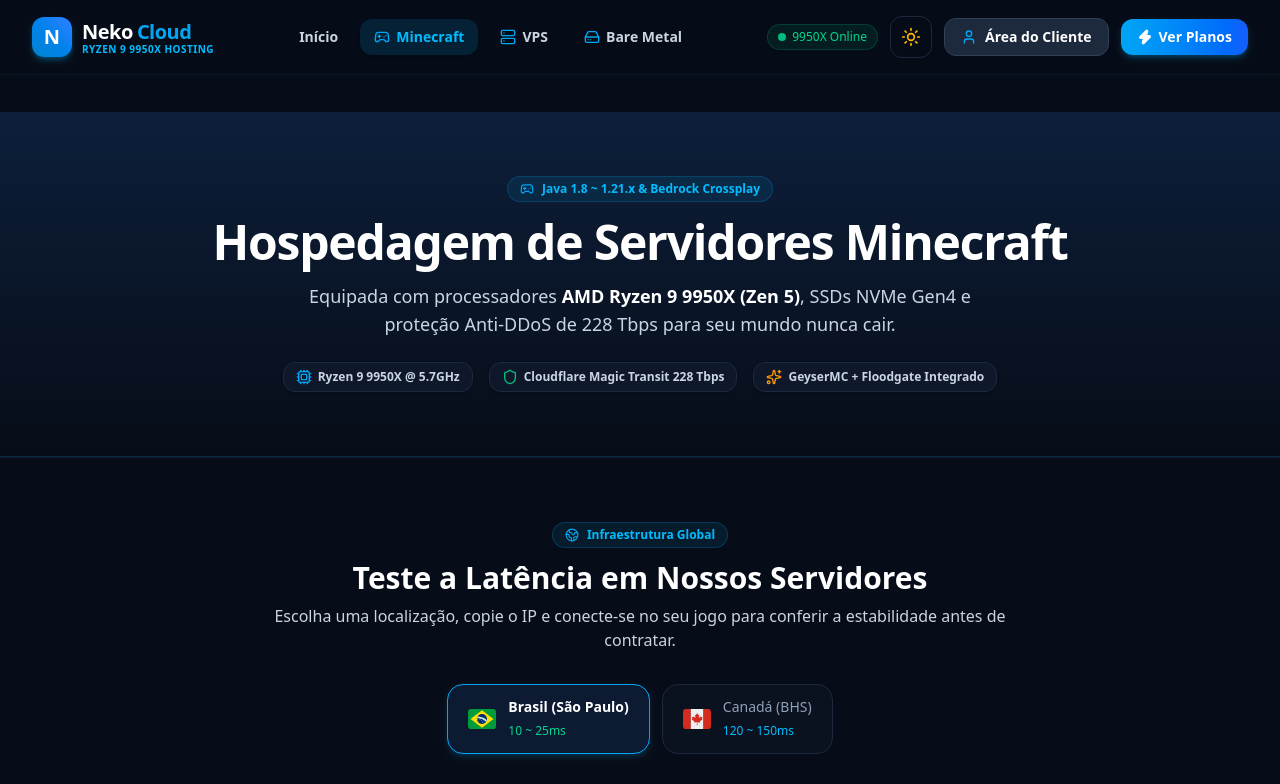
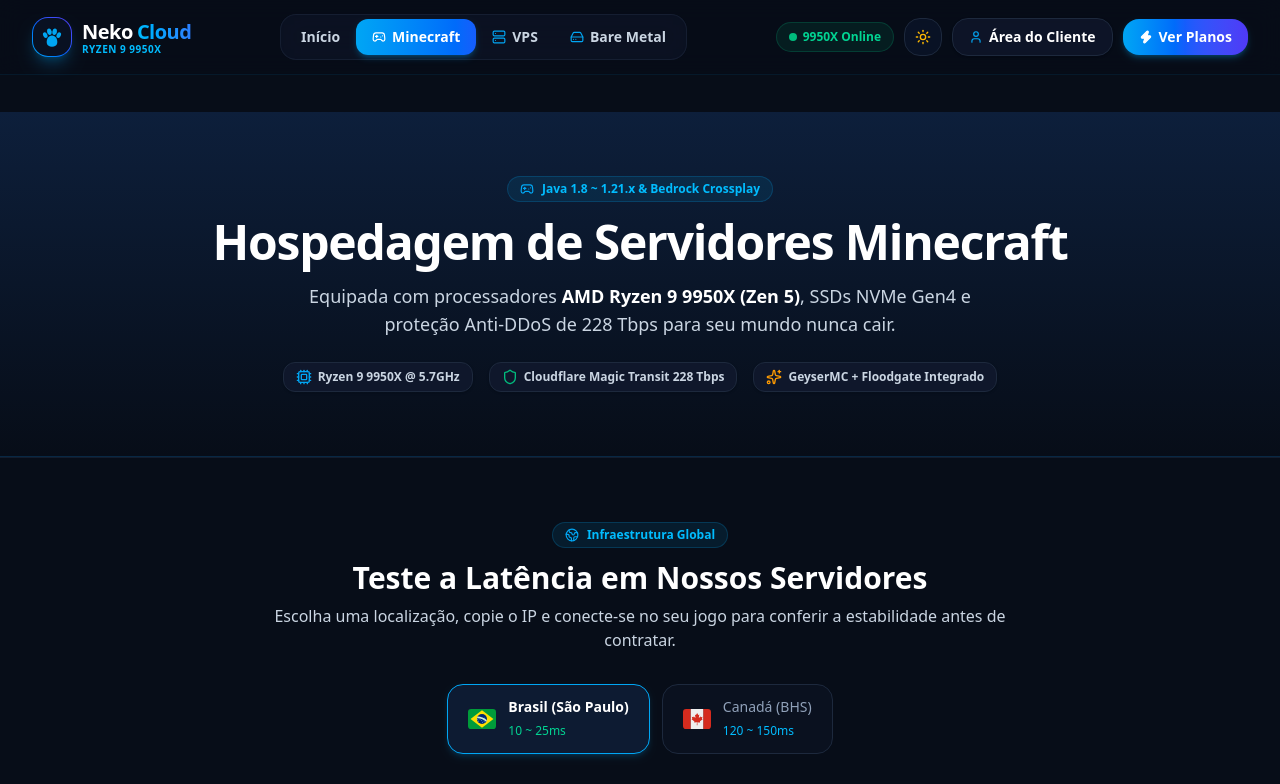
Before and after one commit to LukeX404/NekoCloudV2, a Next.js app: page /minecraft in a window 1280 px wide. Shown: the top 784 px of the page. Built offline with nearby package versions, Linux system fonts and the light colour scheme.

Commit message:
🎨 style: enhance navbar with cat paw logo and glassmorphic pill navigation

```diff
--- a/src/components/layout/Navbar.tsx
+++ b/src/components/layout/Navbar.tsx
@@ -4,7 +4,7 @@
 import Link from "next/link";
 import { usePathname } from "next/navigation";
 import { useTheme } from "@/context/ThemeContext";
-import { Sun, Moon, Menu, X, User, Zap, Server, HardDrive, Gamepad2 } from "lucide-react";
+import { Sun, Moon, Menu, X, User, Zap, Server, HardDrive, Gamepad2, Sparkles } from "lucide-react";
 
 export default function Navbar() {
   const { theme, toggleTheme } = useTheme();
@@ -14,7 +14,7 @@
 
   useEffect(() => {
     const handleScroll = () => {
-      setScrolled(window.scrollY > 20);
+      setScrolled(window.scrollY > 15);
     };
     window.addEventListener("scroll", handleScroll);
     return () => window.removeEventListener("scroll", handleScroll);
@@ -40,27 +40,36 @@
     <header
       className={`fixed top-0 left-0 right-0 z-50 transition-all duration-300 ${
         scrolled
-          ? "bg-white/90 dark:bg-[#070d18]/90 backdrop-blur-md shadow-lg shadow-sky-500/5 border-b border-sky-100 dark:border-sky-950/60 py-3"
-          : "bg-white/70 dark:bg-[#070d18]/70 backdrop-blur-sm border-b border-sky-100/60 dark:border-sky-950/40 py-4"
+          ? "bg-white/85 dark:bg-[#070d18]/85 backdrop-blur-xl shadow-lg shadow-sky-500/5 border-b border-sky-100/80 dark:border-sky-950/80 py-2.5"
+          : "bg-white/60 dark:bg-[#070d18]/60 backdrop-blur-md border-b border-sky-100/40 dark:border-sky-950/40 py-3.5"
       }`}
     >
       <div className="max-w-7xl mx-auto px-4 sm:px-6 lg:px-8">
         <div className="flex items-center justify-between">
           <Link href="/" className="flex items-center gap-2.5 group">
-            <div className="w-10 h-10 rounded-xl bg-gradient-to-tr from-sky-600 to-blue-500 flex items-center justify-center text-white shadow-md shadow-sky-500/30 group-hover:scale-105 transition-transform">
-              <span className="font-black text-xl">N</span>
+            <div className="relative w-10 h-10 rounded-2xl bg-gradient-to-tr from-sky-500 via-blue-600 to-indigo-600 p-[1px] shadow-lg shadow-sky-500/25 group-hover:scale-105 transition-all duration-300">
+              <div className="w-full h-full rounded-[15px] bg-white dark:bg-[#091122] flex items-center justify-center">
+                <svg className="w-6 h-6 text-sky-500 group-hover:rotate-12 transition-transform duration-300" viewBox="0 0 64 64" fill="currentColor">
+                  <path d="M32 28 C22 28 17 38 18 48 C19 55 25 58 32 58 C39 58 45 55 46 48 C47 38 42 28 32 28 Z" />
+                  <ellipse cx="14" cy="27" rx="5.5" ry="8" transform="rotate(-25 14 27)" />
+                  <ellipse cx="25" cy="18" rx="6" ry="9" transform="rotate(-10 25 18)" />
+                  <ellipse cx="39" cy="18" rx="6" ry="9" transform="rotate(10 39 18)" />
+                  <ellipse cx="50" cy="27" rx="5.5" ry="8" transform="rotate(25 50 27)" />
+                </svg>
+              </div>
             </div>
+
             <div className="flex flex-col">
-              <span className="text-xl font-extrabold tracking-tight text-slate-900 dark:text-white flex items-center gap-1">
-                Neko<span className="text-sky-500">Cloud</span>
+              <span className="text-xl font-black tracking-tight text-slate-900 dark:text-white flex items-center gap-1">
+                Neko<span className="text-transparent bg-clip-text bg-gradient-to-r from-sky-400 to-blue-500">Cloud</span>
               </span>
-              <span className="text-[10px] -mt-1 font-semibold text-sky-600 dark:text-sky-400 tracking-wider uppercase">
-                Ryzen 9 9950X Hosting
+              <span className="text-[10px] -mt-1 font-bold text-sky-600 dark:text-sky-400 tracking-wider uppercase">
+                Ryzen 9 9950X
               </span>
             </div>
           </Link>
 
-          <nav className="hidden md:flex items-center gap-1 lg:gap-2">
+          <nav className="hidden md:flex items-center p-1 rounded-2xl bg-slate-100/80 dark:bg-slate-900/60 border border-slate-200/60 dark:border-slate-800/60 backdrop-blur-md">
             {navLinks.map((link) => {
               const active = isActive(link.href);
               const Icon = link.icon;
@@ -68,21 +77,21 @@
                 <Link
                   key={link.href}
                   href={link.href}
-                  className={`px-3.5 py-2 text-sm font-semibold rounded-xl transition-all flex items-center gap-1.5 ${
+                  className={`px-4 py-2 text-xs lg:text-sm font-bold rounded-xl transition-all duration-200 flex items-center gap-1.5 ${
                     active
-                      ? "text-sky-600 dark:text-sky-400 bg-sky-50 dark:bg-sky-950/60 shadow-sm"
-                      : "text-slate-700 dark:text-slate-300 hover:text-sky-600 dark:hover:text-sky-400 hover:bg-sky-50/50 dark:hover:bg-sky-950/30"
+                      ? "text-white bg-gradient-to-r from-sky-500 to-blue-600 shadow-md shadow-sky-500/25"
+                      : "text-slate-600 dark:text-slate-300 hover:text-sky-600 dark:hover:text-sky-400 hover:bg-white/60 dark:hover:bg-slate-800/50"
                   }`}
                 >
-                  {Icon && <Icon className="w-4 h-4 text-sky-500" />}
+                  {Icon && <Icon className={`w-3.5 h-3.5 ${active ? "text-white" : "text-sky-500"}`} />}
                   <span>{link.label}</span>
                 </Link>
               );
             })}
           </nav>
 
-          <div className="hidden md:flex items-center gap-3">
-            <div className="hidden xl:flex items-center gap-1.5 px-2.5 py-1 rounded-full text-xs font-medium bg-emerald-500/10 text-emerald-600 dark:text-emerald-400 border border-emerald-500/20">
+          <div className="hidden md:flex items-center gap-2.5">
+            <div className="hidden xl:flex items-center gap-1.5 px-3 py-1.5 rounded-full text-xs font-bold bg-emerald-500/10 text-emerald-600 dark:text-emerald-400 border border-emerald-500/20">
               <span className="w-2 h-2 rounded-full bg-emerald-500 animate-pulse"></span>
               9950X Online
             </div>
@@ -90,28 +99,28 @@
             <button
               onClick={toggleTheme}
               aria-label="Alternar tema"
-              className="p-2.5 rounded-xl border border-slate-200 dark:border-slate-800 text-slate-600 dark:text-slate-300 hover:bg-sky-50 dark:hover:bg-sky-950/50 hover:text-sky-600 dark:hover:text-sky-400 transition-all hover:scale-105"
+              className="p-2.5 rounded-2xl border border-slate-200/80 dark:border-slate-800 bg-white/60 dark:bg-[#0b1528]/80 text-slate-600 dark:text-slate-300 hover:bg-sky-50 dark:hover:bg-sky-950/60 hover:text-sky-500 dark:hover:text-sky-400 transition-all hover:scale-105"
             >
               {theme === "dark" ? (
-                <Sun className="w-5 h-5 text-amber-400 transition-transform rotate-0 hover:rotate-45" />
+                <Sun className="w-4 h-4 text-amber-400 transition-transform rotate-0 hover:rotate-45" />
               ) : (
-                <Moon className="w-5 h-5 text-sky-600 transition-transform" />
+                <Moon className="w-4 h-4 text-sky-600 transition-transform" />
               )}
             </button>
 
             <Link
               href="/login"
-              className="px-4 py-2 text-sm font-semibold rounded-xl text-slate-800 dark:text-white bg-slate-100 dark:bg-slate-800 hover:bg-sky-50 dark:hover:bg-sky-950 hover:text-sky-600 dark:hover:text-sky-400 border border-slate-200 dark:border-slate-700 transition-all flex items-center gap-2"
+              className="px-4 py-2 text-xs lg:text-sm font-bold rounded-2xl text-slate-800 dark:text-white bg-white/70 dark:bg-slate-900/80 hover:bg-sky-50 dark:hover:bg-sky-950/50 hover:text-sky-600 dark:hover:text-sky-400 border border-slate-200 dark:border-slate-800 transition-all flex items-center gap-1.5 shadow-sm"
             >
-              <User className="w-4 h-4 text-sky-500" />
+              <User className="w-3.5 h-3.5 text-sky-500" />
               <span>Área do Cliente</span>
             </Link>
 
             <Link
               href="/minecraft"
-              className="px-4 py-2 text-sm font-semibold text-white bg-gradient-to-r from-sky-500 to-blue-600 hover:from-sky-600 hover:to-blue-700 rounded-xl shadow-md shadow-sky-500/25 transition-all hover:shadow-lg hover:shadow-sky-500/35 hover:-translate-y-0.5 active:translate-y-0 flex items-center gap-1.5"
+              className="px-4 py-2 text-xs lg:text-sm font-bold text-white bg-gradient-to-r from-sky-500 via-blue-600 to-indigo-600 hover:from-sky-600 hover:to-indigo-700 rounded-2xl shadow-md shadow-sky-500/25 transition-all hover:shadow-lg hover:shadow-sky-500/35 hover:-translate-y-0.5 active:translate-y-0 flex items-center gap-1.5"
             >
-              <Zap className="w-4 h-4 fill-white" />
+              <Zap className="w-3.5 h-3.5 fill-white" />
               <span>Ver Planos</span>
             </Link>
           </div>
@@ -120,18 +129,18 @@
             <button
               onClick={toggleTheme}
               aria-label="Alternar tema"
-              className="p-2 rounded-lg border border-slate-200 dark:border-slate-800 text-slate-600 dark:text-slate-300 hover:bg-sky-50 dark:hover:bg-sky-950/50"
+              className="p-2 rounded-xl border border-slate-200 dark:border-slate-800 text-slate-600 dark:text-slate-300 hover:bg-sky-50 dark:hover:bg-sky-950/50"
             >
               {theme === "dark" ? (
-                <Sun className="w-5 h-5 text-amber-400" />
+                <Sun className="w-4 h-4 text-amber-400" />
               ) : (
-                <Moon className="w-5 h-5 text-sky-600" />
+                <Moon className="w-4 h-4 text-sky-600" />
               )}
             </button>
 
             <button
               onClick={() => setMobileMenuOpen(!mobileMenuOpen)}
-              className="p-2 rounded-lg text-slate-700 dark:text-slate-300 hover:bg-sky-50 dark:hover:bg-sky-950/50"
+              className="p-2 rounded-xl text-slate-700 dark:text-slate-300 hover:bg-sky-50 dark:hover:bg-sky-950/50"
               aria-label="Abrir menu"
             >
               {mobileMenuOpen ? <X className="w-6 h-6" /> : <Menu className="w-6 h-6" />}
@@ -141,11 +150,11 @@
       </div>
 
       {mobileMenuOpen && (
-        <div className="md:hidden bg-white/95 dark:bg-[#070d18]/95 backdrop-blur-xl border-b border-sky-100 dark:border-sky-950/80 px-4 pt-3 pb-6 animate-in slide-in-from-top-4 duration-200 shadow-2xl">
+        <div className="md:hidden bg-white/95 dark:bg-[#070d18]/95 backdrop-blur-2xl border-b border-sky-100 dark:border-sky-950/80 px-4 pt-3 pb-6 animate-in slide-in-from-top-4 duration-200 shadow-2xl">
           <div className="flex flex-col gap-2">
             <div className="flex items-center justify-between pb-2 mb-2 border-b border-slate-100 dark:border-slate-800">
-              <span className="text-xs font-semibold uppercase tracking-wider text-slate-400">
-                Menu de Páginas
+              <span className="text-xs font-bold uppercase tracking-wider text-slate-400">
+                Menu de Navegação
               </span>
               <div className="flex items-center gap-1.5 text-xs text-emerald-600 dark:text-emerald-400">
                 <span className="w-2 h-2 rounded-full bg-emerald-500 animate-pulse"></span>
@@ -161,10 +170,10 @@
                   key={link.href}
                   href={link.href}
                   onClick={handleLinkClick}
-                  className={`px-4 py-3 text-base font-semibold rounded-xl transition-colors flex items-center gap-2.5 ${
+                  className={`px-4 py-3 text-sm font-bold rounded-xl transition-colors flex items-center gap-2.5 ${
                     active
-                      ? "text-sky-600 dark:text-sky-400 bg-sky-50 dark:bg-sky-950/60"
-                      : "text-slate-800 dark:text-slate-200 hover:text-sky-600 dark:hover:text-sky-400 hover:bg-sky-50 dark:hover:bg-sky-950/50"
+                      ? "text-white bg-gradient-to-r from-sky-500 to-blue-600 shadow-md"
+                      : "text-slate-800 dark:text-slate-200 hover:text-sky-500 hover:bg-sky-50 dark:hover:bg-sky-950/50"
                   }`}
                 >
                   {Icon && <Icon className="w-4 h-4 text-sky-500" />}
@@ -177,7 +186,7 @@
               <Link
                 href="/login"
                 onClick={handleLinkClick}
-                className="w-full text-center py-3 text-sm font-semibold rounded-xl bg-slate-100 dark:bg-slate-800 text-slate-800 dark:text-slate-200 border border-slate-200 dark:border-slate-700 flex items-center justify-center gap-2"
+                className="w-full text-center py-3 text-sm font-bold rounded-xl bg-slate-100 dark:bg-slate-800 text-slate-800 dark:text-slate-200 border border-slate-200 dark:border-slate-700 flex items-center justify-center gap-2"
               >
                 <User className="w-4 h-4 text-sky-500" />
                 <span>Área do Cliente (Login)</span>
@@ -185,7 +194,7 @@
               <Link
                 href="/minecraft"
                 onClick={handleLinkClick}
-                className="w-full text-center py-3 text-sm font-semibold text-white bg-gradient-to-r from-sky-500 to-blue-600 rounded-xl shadow-md shadow-sky-500/25"
+                className="w-full text-center py-3 text-sm font-bold text-white bg-gradient-to-r from-sky-500 to-blue-600 rounded-xl shadow-md shadow-sky-500/25"
               >
                 Planos Minecraft
               </Link>
```
